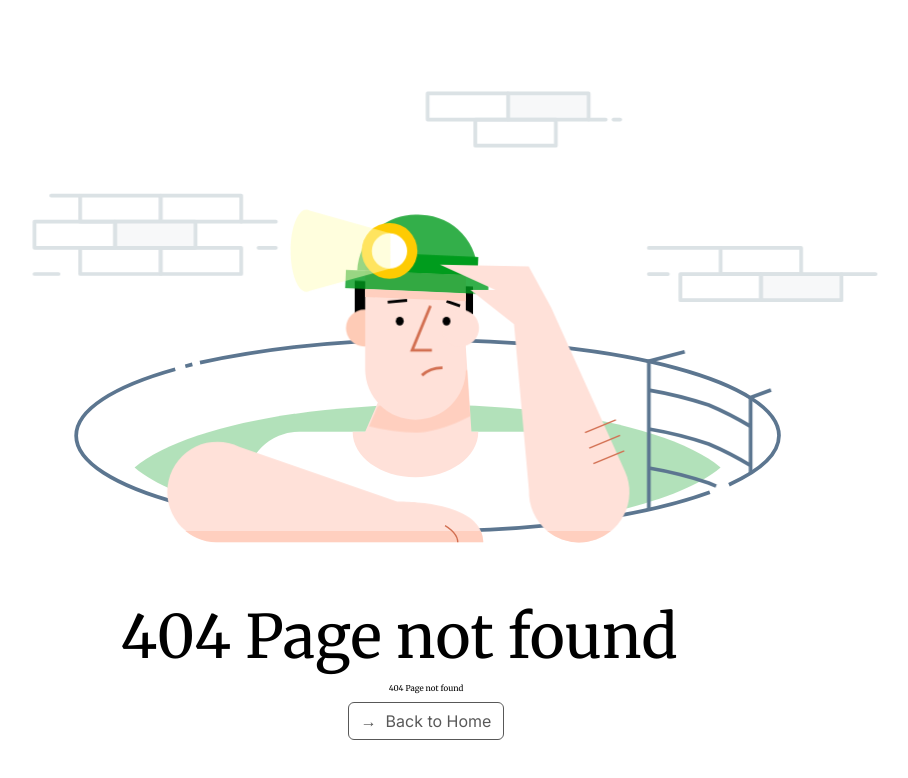
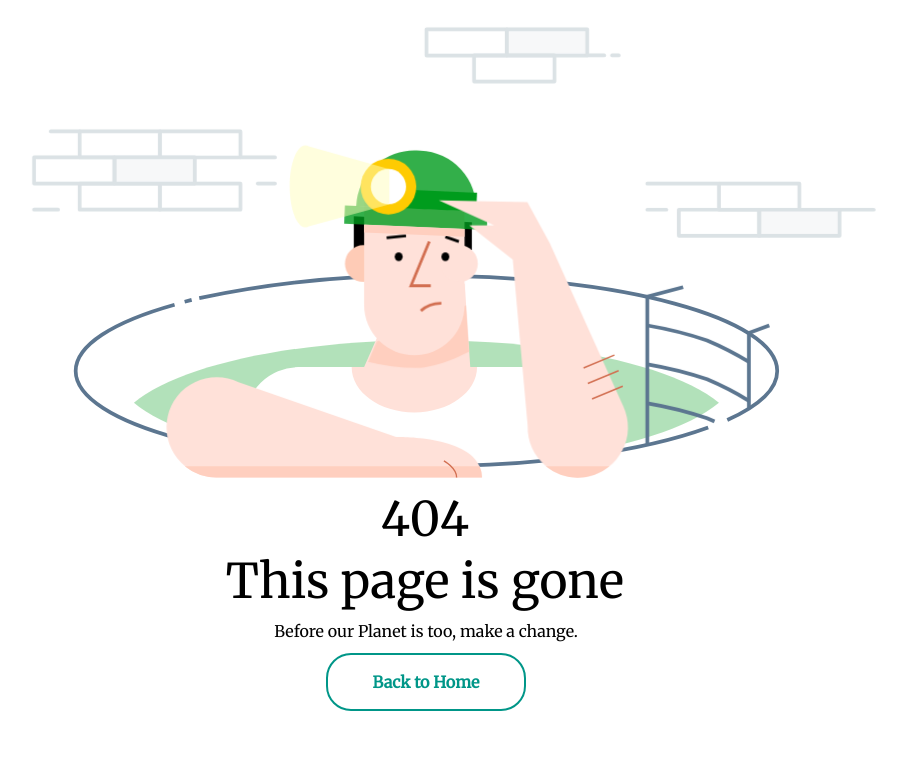
Before and after one commit to r4yfon/FreshSavings, a Vue app in the folder freshsavings/: page /404-page-not-found in a window 1280 px wide. Before the commit this address had no page. Shown: the top 778 px of the page, without its empty margins (214-1122 px from the left). Built offline with nearby package versions, Linux system fonts and the light colour scheme.

Commit message:
404 page completed

```diff
--- a/freshsavings/src/pages/PageNotFound.vue
+++ b/freshsavings/src/pages/PageNotFound.vue
@@ -5,7 +5,7 @@
         id="mainImage_create svgStyle"
         data-name="mainImage"
         xmlns="http://www.w3.org/2000/svg"
-        viewBox="0 0 171.2 81.5"
+        viewBox="0 0 171.5 81.5"
       >
         <!-- SVG content here -->
         <path id="c-1" class="changeColor cls-1" d="M46.62,52.5c5.78,4.9,21.14,8.4,39.19,8.4s33.41-3.5,39.19-8.4c-5.78-4.9-21.14-8.4-39.19-8.4S52.41,47.6,46.62,52.5Z" style="fill: rgb(0, 156, 29);"></path>
@@ -72,13 +72,21 @@
         <path class="cls-12" d="M88.15,60.27s1.7.95,1.7,2.22"></path>
         <path class="cls-5" d="M101.81,61a6.68,6.68,0,0,0,8.51,0Z"></path>
         <polygon class="cls-5" points="90.92 30.25 77.46 29.69 77.46 28.64 90.92 29.22 90.92 30.25"></polygon>
-        <text id="title" transform="matrix(1 0 0 1 44.7249 78)">404 Page not found</text>
+        <text id="title" transform="matrix(1 0 0 1 85.6 78)" style="text-anchor: middle; font-size: 40%;">
+          <tspan x="0" dy="-1.2em">404</tspan>
+          <tspan x="0" dy="1.3em">This page is gone</tspan>
+        </text>
+
     </svg>
 
+      <text id="subtitle" style="text-anchor: middle; font-size: 100%;">Before our Planet is too, make a change.</text>
+      <br>
+      <router-link to="/homepage">
+        <button type="button"><span></span>Back to Home</button>
+      </router-link>
 
-      <h1 id="title">404 Page not found</h1>
-      <button id="newBtn" class="btn" disabled>&#8594; &nbsp;Back to Home</button>
     </div>
+
   </template>
 
   <script>
@@ -87,17 +95,69 @@
 
 
   <style scoped>
-    /* SVG Styles */
-    /* ... */
 
       @import url('https://fonts.googleapis.com/css?family=Merriweather');
       .changeColor {
         fill: #4f86ed;
       }
 
+      button{
+          font-family: 'Merriweather', serif;
+          width: 200px;
+          padding: 15px 0;
+          text-align: center;
+          margin: 20px 10px;
+          border-radius: 25px;
+          font-weight: bold;
+          border: 2px solid #009688;
+          background: transparent;
+          color: #009688;
+          cursor: pointer;
+          position: relative;
+          overflow: hidden;
+          transform: translateY(-50%);
+          margin-top: 3%;
+      }
+
+      span{
+          background: #009688;
+          height: 100%;
+          width: 0;
+          border-radius: 25 px;
+          position: absolute;
+          left: 0;
+          bottom: 0;
+          z-index: -1;
+          transition: 0.5s;
+      }
+
+      button:hover span{
+          width: 100%;
+
+      }
+
+      button:hover{
+          border: none;
+          color: #FFF;
+      }
+
+      svg {
+        width: 100%;
+        height: 100%;
+        margin-top: -5%;
+      }
+
       #title {
-        font-size: 50%;
+        margin-top: 0%;
+        font-size: 40%;
         font-family: 'Merriweather', serif;
+      }
+
+      #subtitle {
+        font-size: 100%;
+        font-family: 'Merriweather', serif;
+        text-align: center;
+        padding-top: 50px;
       }
 
       .cls-1 {
```
